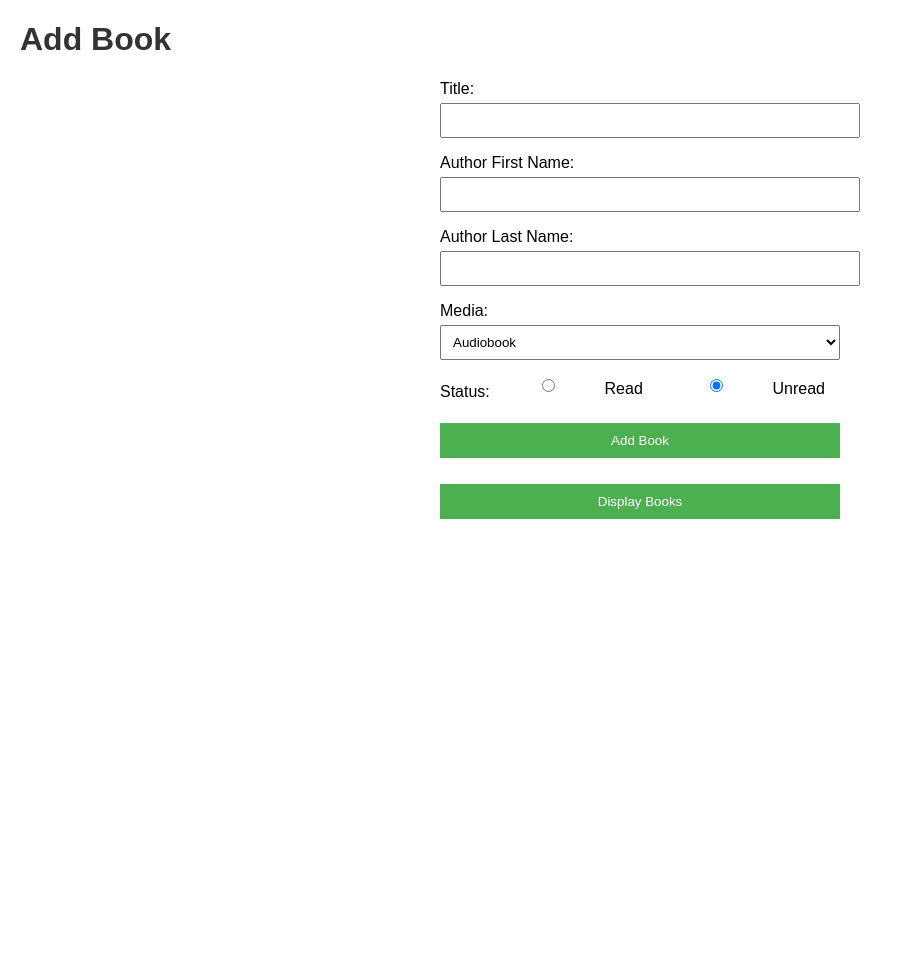
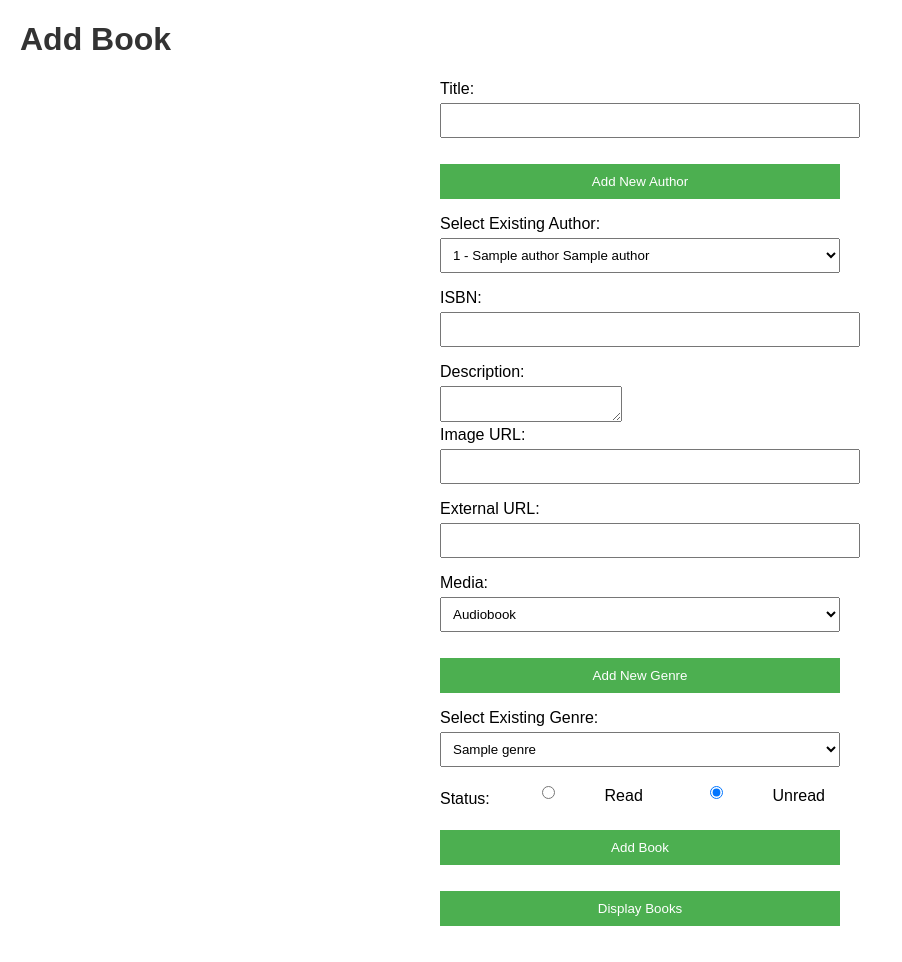
Before and after one commit to tgatling/bookshelf_flask, a Flask app: template app/templates/index.html in a window 1280 px wide. Shown: the whole page, without its empty margins (0-902 px from the left). Before the commit the page ends 519 px from the top, so only its background shows below. Run offline with Flask 3, Linux system fonts and the light colour scheme; the template is opened without the code that fills it: most values are stand-ins (such as "Sample title", 1, 10 or a date in 2020).

Commit message:
update to the table for the additional columns for books. update to the add_book function and index.html. create database_function.py for functions related to the database that are not part of routes.

```diff
--- a/app/templates/index.html
+++ b/app/templates/index.html
@@ -9,21 +9,59 @@
 <body>
 <h1>Add Book</h1>
 
-<form method="POST" action="{{ url_for('add_book') }}">
+<form method="POST" action="{{ url_for('add_book') }}" id="bookForm">
     <label for="title">Title:</label>
     <input type="text" id="title" name="title" required>
 
-    <label for="author_first_name">Author First Name:</label>
-    <input type="text" id="author_first_name" name="author_first_name" required>
+    <button type="button" id="toggleAuthorBtn" onclick="toggleAuthorFields()">Add New Author</button>
 
-    <label for="author_last_name">Author Last Name:</label>
-    <input type="text" id="author_last_name" name="author_last_name" required>
+    <div id="newAuthorFields" style="display: none;">
+        <label for="author_first_name">Author First Name:</label>
+        <input type="text" id="author_first_name" name="author_first_name" required>
+
+        <label for="author_last_name">Author Last Name:</label>
+        <input type="text" id="author_last_name" name="author_last_name" required>
+    </div>
+
+    <label for="existing_author">Select Existing Author:</label>
+    <select id="existing_author" name="existing_author">
+        {% for author in existing_authors %}
+            <option value="{{ author.author_id }}">{{ author.author_id }} - {{ author.author_first_name }} {{ author.author_last_name }}</option>
+        {% endfor %}
+    </select>
+
+    <label for="isbn">ISBN:</label>
+    <input type="text" id="isbn" name="isbn">
+
+    <label for="description">Description:</label>
+    <textarea id="description" name="description"></textarea>
+
+    <label for="image_url">Image URL:</label>
+    <input type="text" id="image_url" name="image_url">
+
+    <label for="external_url">External URL:</label>
+    <input type="text" id="external_url" name="external_url">
 
     <label for="media">Media:</label>
     <select id="media" name="media">
         <option value="Audiobook">Audiobook</option>
         <option value="Ebook">Ebook</option>
         <option value="Physical">Physical</option>
+    </select>
+
+
+    <button type="button" id="toggleGenreBtn" onclick="toggleGenreFields()">Add New Genre</button>
+
+    <div id="newGenreField" style="display: none;">
+        <label for="new_genre">New Genre:</label>
+        <input type="text" id="new_genre" name="new_genre">
+    </div>
+
+    <label for="existing_genre">Select Existing Genre:</label>
+    <select id="existing_genre" name="existing_genre">
+        {% for genre in existing_genres %}
+            <option value="{{ genre.genre_id }}">{{ genre.genre_name }}</option>
+        {% endfor %}
     </select>
 
     <label class="read-status-container">Status:
@@ -40,5 +78,34 @@
 <form action="{{ url_for('display_books') }}">
     <button type="submit">Display Books</button>
 </form>
+
+<script>
+    function toggleAuthorFields() {
+        const newAuthorFields = document.getElementById('newAuthorFields');
+        const toggleBtn = document.getElementById('toggleAuthorBtn');
+
+        if (newAuthorFields.style.display === 'none') {
+            newAuthorFields.style.display = 'block';
+            toggleBtn.innerHTML = 'Add Existing Author';
+        } else {
+            newAuthorFields.style.display = 'none';
+            toggleBtn.innerHTML = 'Add New Author';
+        }
+    }
+
+    function toggleGenreFields() {
+        const newGenreField = document.getElementById('newGenreField');
+        const toggleBtn = document.getElementById('toggleGenreBtn');
+
+        if (newGenreField.style.display === 'none') {
+            newGenreField.style.display = 'block';
+            toggleBtn.innerHTML = 'Select Existing Genre';
+        } else {
+            newGenreField.style.display = 'none';
+            toggleBtn.innerHTML = 'Add New Genre';
+        }
+    }
+</script>
+
 </body>
 </html>
--- /dev/null
+++ b/database/data.sql
@@ -0,0 +1,2 @@
+-- Insert the media types
+INSERT INTO media (media_name) VALUES ('Audiobook'), ('Ebook'), ('Physical');
```
Also changed, not shown: app/database_functions.py (added, +25 -0 lines), app/routes.py (+65 -31 lines), requirements.txt (+9 -0 lines).
